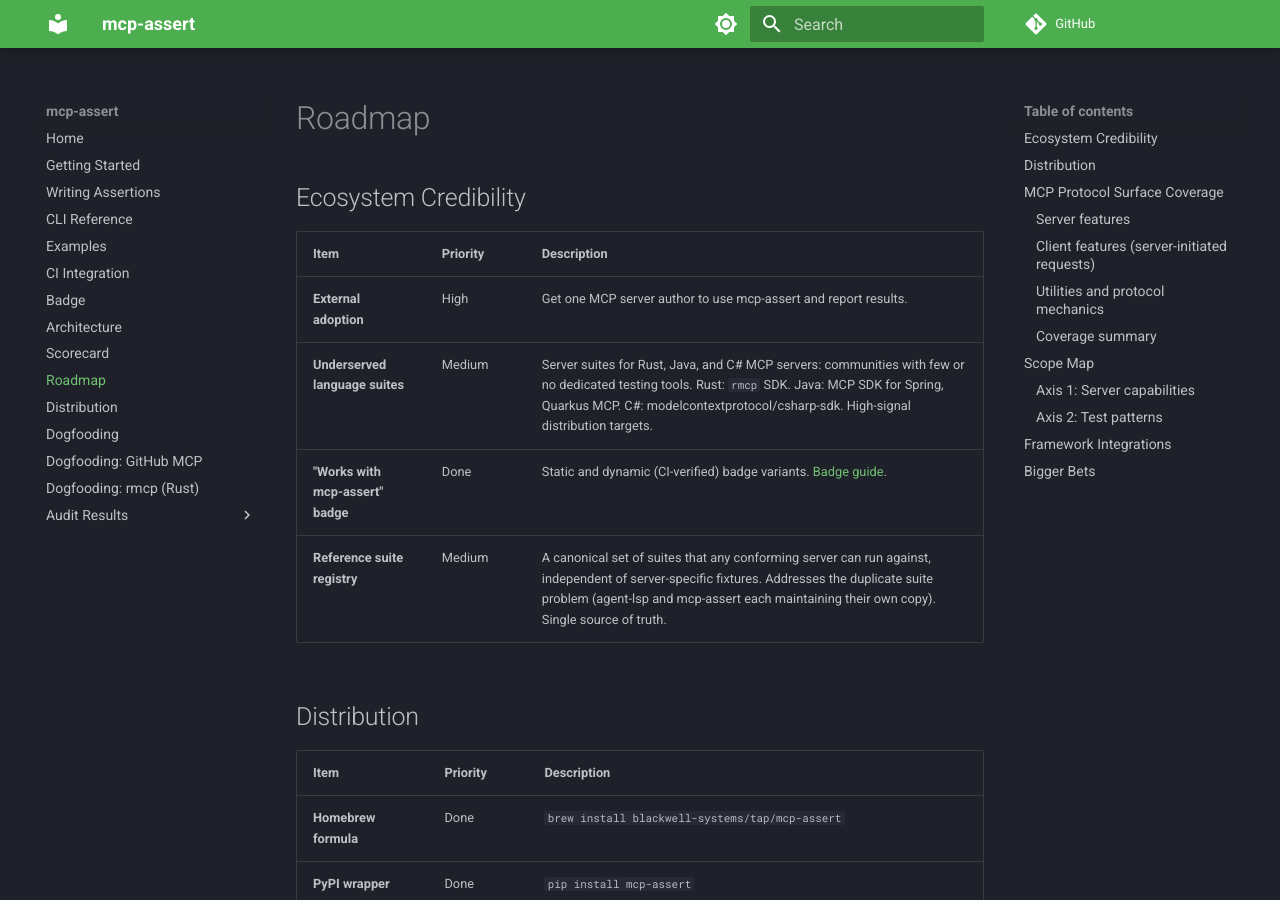
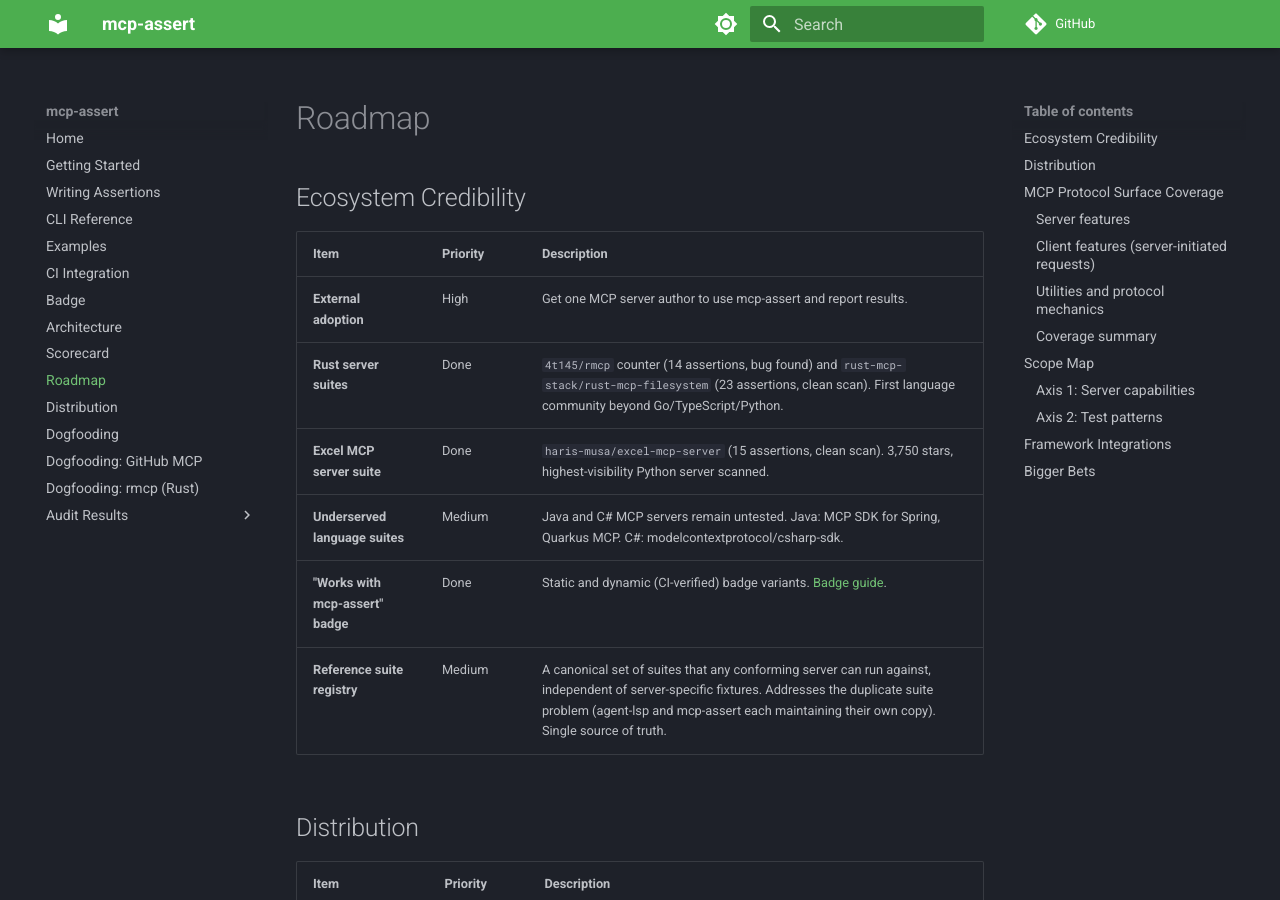
Before and after one commit to blackwell-systems/mcp-assert, an MkDocs documentation site: the page built from docs/roadmap.md, in a window 1280 px wide and 900 px high. Built offline with MkDocs 1.6.1 and Material for MkDocs 9.7.7, drawn with Linux system fonts in a browser that asks for light colours; comment, search, counter and statistics services are not loaded.

Commit message:
docs: update changelog and roadmap with session work
Changelog: new Unreleased section with custom badges, 4 new server
suites (github-mcp expanded, rmcp, rust-filesystem, excel-mcp),
VHS demo, dogfooding report, pytest plugin roadmap.

Roadmap: Rust suites and excel-mcp marked Done. Java/C# remain.

```diff
--- a/docs/roadmap.md
+++ b/docs/roadmap.md
@@ -5,7 +5,9 @@
 | Item | Priority | Description |
 |------|----------|-------------|
 | **External adoption** | High | Get one MCP server author to use mcp-assert and report results. |
-| **Underserved language suites** | Medium | Server suites for Rust, Java, and C# MCP servers: communities with few or no dedicated testing tools. Rust: `rmcp` SDK. Java: MCP SDK for Spring, Quarkus MCP. C#: modelcontextprotocol/csharp-sdk. High-signal distribution targets. |
+| **Rust server suites** | Done | `4t145/rmcp` counter (14 assertions, bug found) and `rust-mcp-stack/rust-mcp-filesystem` (23 assertions, clean scan). First language community beyond Go/TypeScript/Python. |
+| **Excel MCP server suite** | Done | `haris-musa/excel-mcp-server` (15 assertions, clean scan). 3,750 stars, highest-visibility Python server scanned. |
+| **Underserved language suites** | Medium | Java and C# MCP servers remain untested. Java: MCP SDK for Spring, Quarkus MCP. C#: modelcontextprotocol/csharp-sdk. |
 | **"Works with mcp-assert" badge** | Done | Static and dynamic (CI-verified) badge variants. [Badge guide](badge.md). |
 | **Reference suite registry** | Medium | A canonical set of suites that any conforming server can run against, independent of server-specific fixtures. Addresses the duplicate suite problem (agent-lsp and mcp-assert each maintaining their own copy). Single source of truth. |
 
```
Also changed, not shown: CHANGELOG.md (+14 -0 lines).
